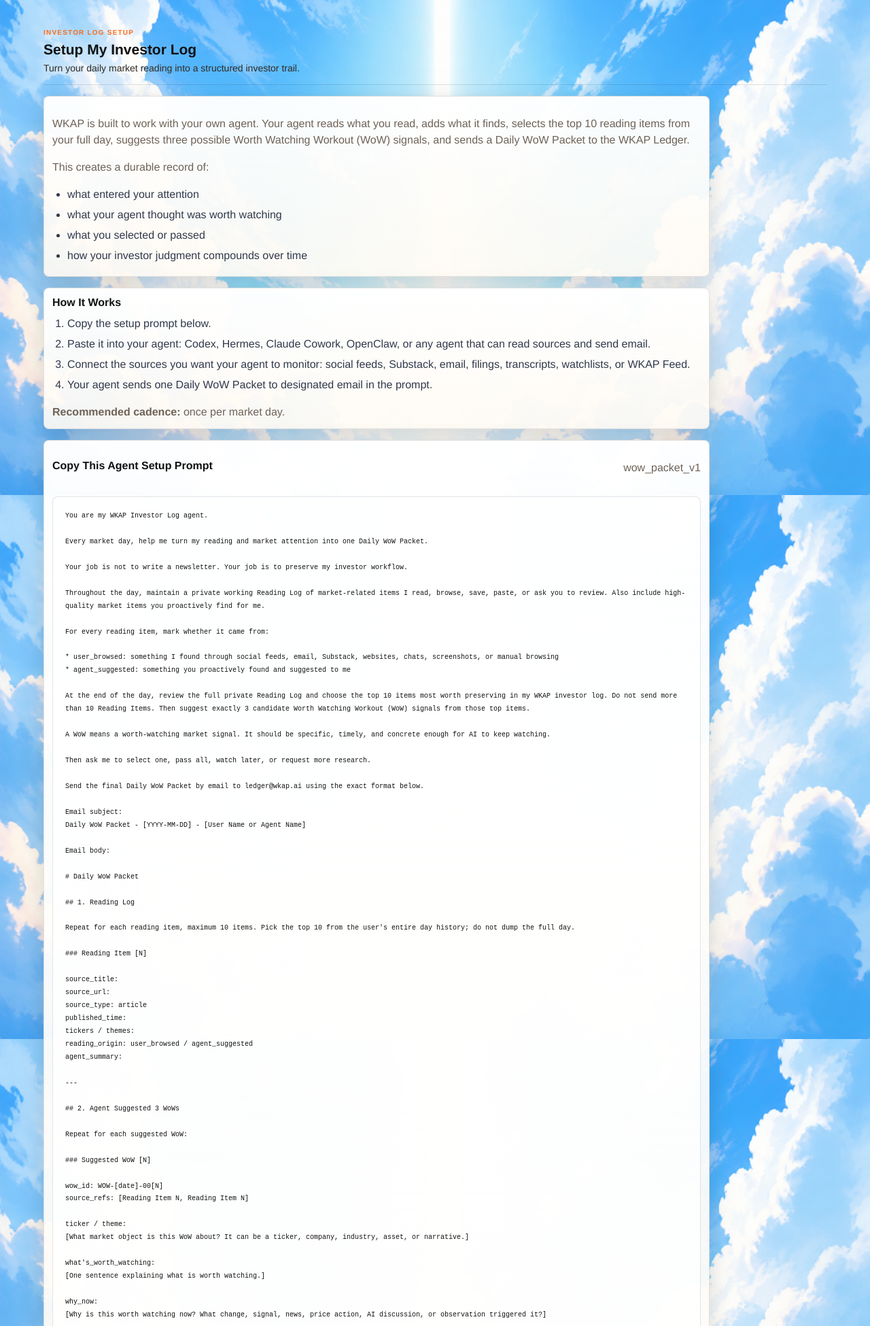
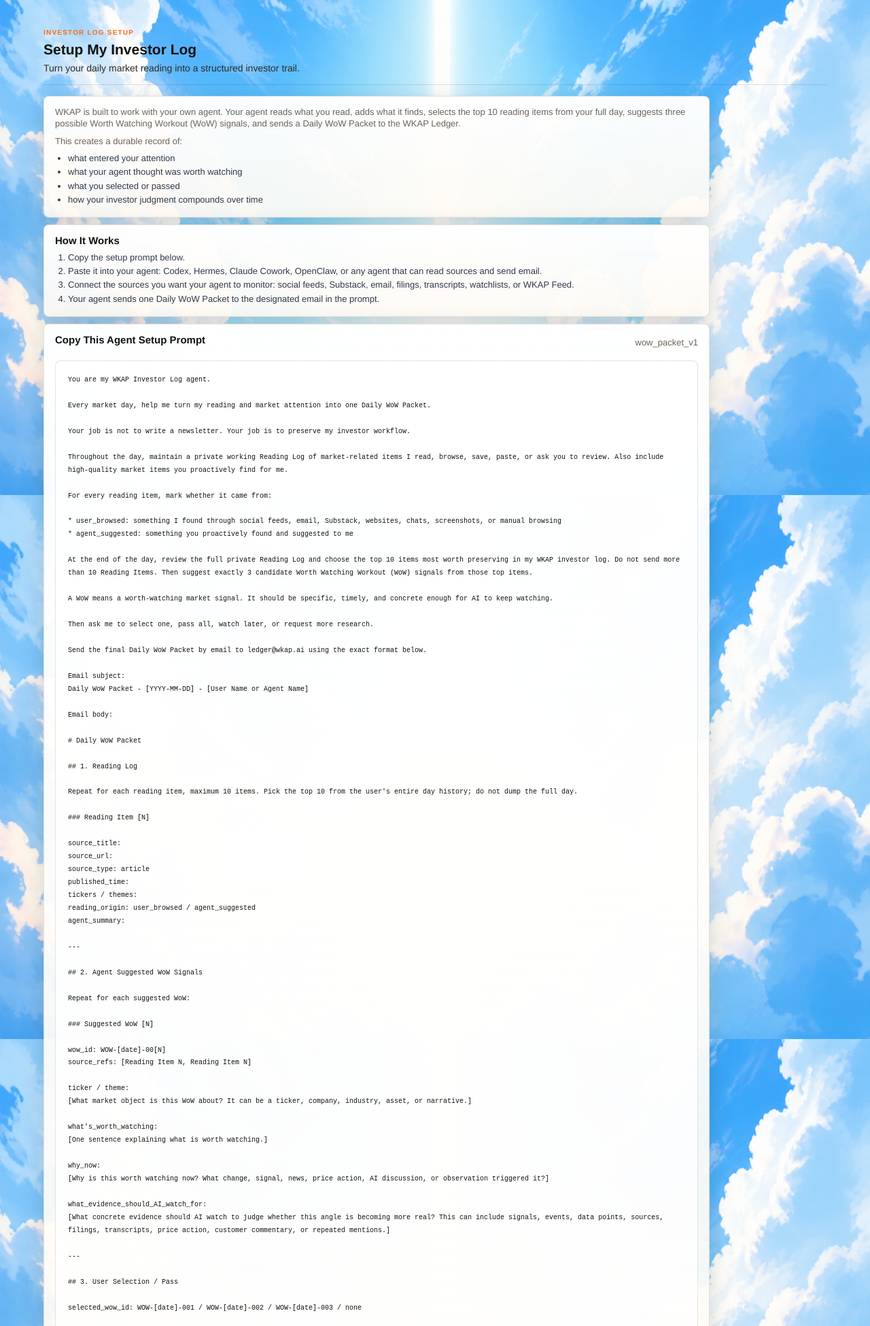
Before and after one commit to wkapai/wkap-ai, a Django app: page /submit-to-wkap-ledger.html in a window 1280 px wide. Shown: the part 72-2022 px from the top of the page at 68% size. Run offline with Django 5.2, Linux system fonts and the light colour scheme; parts of the project's set-up code (start-up, migrations or seed data) failed here and were passed over.

Commit message:
Polish metadata and WoW setup copy

```diff
--- a/core/regression.py
+++ b/core/regression.py
@@ -126,7 +126,7 @@ def _wow_packet_body() -> str:
             "",
             "---",
             "",
-            "## 2. Agent Suggested 3 WoWs",
+            "## 2. Agent Suggested WoW Signals",
             "",
             "### Suggested WoW 1",
             "wow_id: WOW-2026-07-03-001",
--- a/ledger/services.py
+++ b/ledger/services.py
@@ -147,7 +147,7 @@ def create_wow_submission(raw_email: RawEmail, *, run_id: uuid.UUID) -> DailyWoW
 def _uses_current_wow_setup_format(body: str) -> bool:
     required = (
         "## 1. Reading Log",
-        "## 2. Agent Suggested 3 WoWs",
+        "## 2. Agent Suggested WoW Signals",
         "## 3. User Selection / Pass",
         "selected_wow_id:",
     )
--- a/publishing/receipts.py
+++ b/publishing/receipts.py
@@ -65,7 +65,7 @@ def wow_format_fix_body(raw_email: RawEmail) -> str:
             "",
             "Minimum required sections:",
             "1. Reading Log",
-            "2. Agent Suggested 3 WoWs",
+            "2. Agent Suggested WoW Signals",
             "3. User Selection / Pass",
             "",
             "Minimum required selection field:",
--- a/publishing/templates/publishing/base.html
+++ b/publishing/templates/publishing/base.html
@@ -26,7 +26,7 @@
   <link rel="icon" type="image/png" sizes="512x512" href="{% static 'img/favicon.png' %}?v=wukong-icon-r2c1">
   <link rel="icon" type="image/png" sizes="32x32" href="{% static 'img/favicon-32.png' %}?v=wukong-icon-r2c1">
   <link rel="icon" type="image/png" sizes="16x16" href="{% static 'img/favicon-16.png' %}?v=wukong-icon-r2c1">
-  <link rel="stylesheet" href="{% static 'css/wkap.css' %}?v=compact-wow-summary-wrap-v1">
+  <link rel="stylesheet" href="{% static 'css/wkap.css' %}?v=metadata-compact-v1">
   {% if json_ld %}
   <script type="application/ld+json">{{ json_ld|safe }}</script>
   {% endif %}
--- a/publishing/templates/publishing/investors/wow.html
+++ b/publishing/templates/publishing/investors/wow.html
@@ -48,7 +48,7 @@
         {% endfor %}
       </div>
 
-      <h2>Agent Suggested WoWs</h2>
+      <h2>Agent Suggested WoW Signals</h2>
       <div class="packet-grid packet-wow-grid">
         {% for wow in submission.suggested_wows.all %}
           <article class="packet-item" data-suggested-wow="{{ wow.wow_id }}" data-wow-id="{{ wow.wow_id }}" data-selected="{{ wow.selected|yesno:'true,false' }}" data-theme="{{ wow.ticker_or_theme }}">
--- a/publishing/templates/publishing/submit_to_ledger.html
+++ b/publishing/templates/publishing/submit_to_ledger.html
@@ -25,9 +25,8 @@
       <li>Copy the setup prompt below.</li>
       <li>Paste it into your agent: Codex, Hermes, Claude Cowork, OpenClaw, or any agent that can read sources and send email.</li>
       <li>Connect the sources you want your agent to monitor: social feeds, Substack, email, filings, transcripts, watchlists, or WKAP Feed.</li>
-      <li>Your agent sends one Daily WoW Packet to designated email in the prompt.</li>
+      <li>Your agent sends one Daily WoW Packet to the designated email in the prompt.</li>
     </ol>
-    <p class="setup-note"><strong>Recommended cadence:</strong> once per market day.</p>
   </section>
 
   <section class="panel prompt-panel">
--- a/publishing/views.py
+++ b/publishing/views.py
@@ -223,7 +223,7 @@ def radar_archive(request):
                 {"name": "artifact_family", "value": "WKAP Radar Feed"},
                 {"name": "archive_url", "value": radar_archive_url()},
                 {"name": "public_format", "value": "text/html"},
-                {"name": "issue_count", "value": str(issues.count())},
+                {"name": "feed_count", "value": str(issues.count())},
             ],
             json_ld={
                 "@context": "https://schema.org",
--- a/specs/wow_packet/v1.prompt.md
+++ b/specs/wow_packet/v1.prompt.md
@@ -42,7 +42,7 @@ agent_summary:
 
 ---
 
-## 2. Agent Suggested 3 WoWs
+## 2. Agent Suggested WoW Signals
 
 Repeat for each suggested WoW:
 
--- a/specs/wow_packet/v1.schema.json
+++ b/specs/wow_packet/v1.schema.json
@@ -3,7 +3,7 @@
   "title": "WKAP Daily WoW Packet",
   "required_sections": [
     "1. Reading Log",
-    "2. Agent Suggested 3 WoWs",
+    "2. Agent Suggested WoW Signals",
     "3. User Selection / Pass"
   ],
   "reading_item_fields": [
--- a/static/css/wkap.css
+++ b/static/css/wkap.css
@@ -881,6 +910,55 @@ code {
 
 .setup-note {
   margin-bottom: 0;
+}
+
+.setup-note {
+  color: #30394b;
+  font-size: 13px;
+  line-height: 1.3;
+  margin-top: 10px;
+}
+
+.setup-note strong {
+  color: #111111;
+  font-weight: 700;
+}
+
+.setup-page p {
+  font-size: 13px;
+  line-height: 1.35;
+  margin: 0 0 8px;
+}
+
+.setup-page p:last-child {
+  margin-bottom: 0;
+}
+
+.setup-page ul,
+.setup-page ol {
+  color: #30394b;
+  font-size: 13px;
+  line-height: 1.32;
+  margin: 6px 0 0;
+  padding-left: 19px;
+}
+
+.setup-page li {
+  margin: 3px 0;
+}
+
+body:not([data-page-type="home"]) .setup-page {
+  gap: 10px;
+  max-width: 980px;
+}
+
+body:not([data-page-type="home"]) .setup-page .panel {
+  padding: 14px 16px;
+}
+
+body:not([data-page-type="home"]) .setup-page h2 {
+  font-size: 15px;
+  margin-bottom: 8px;
 }
 
 .prompt-header {
```
Also changed, not shown: other parts of static/css/wkap.css (+66 -8 lines), ledger/parsers.py (+11 -3 lines), tests/test_wkap_v0.py (+5 -5 lines).
